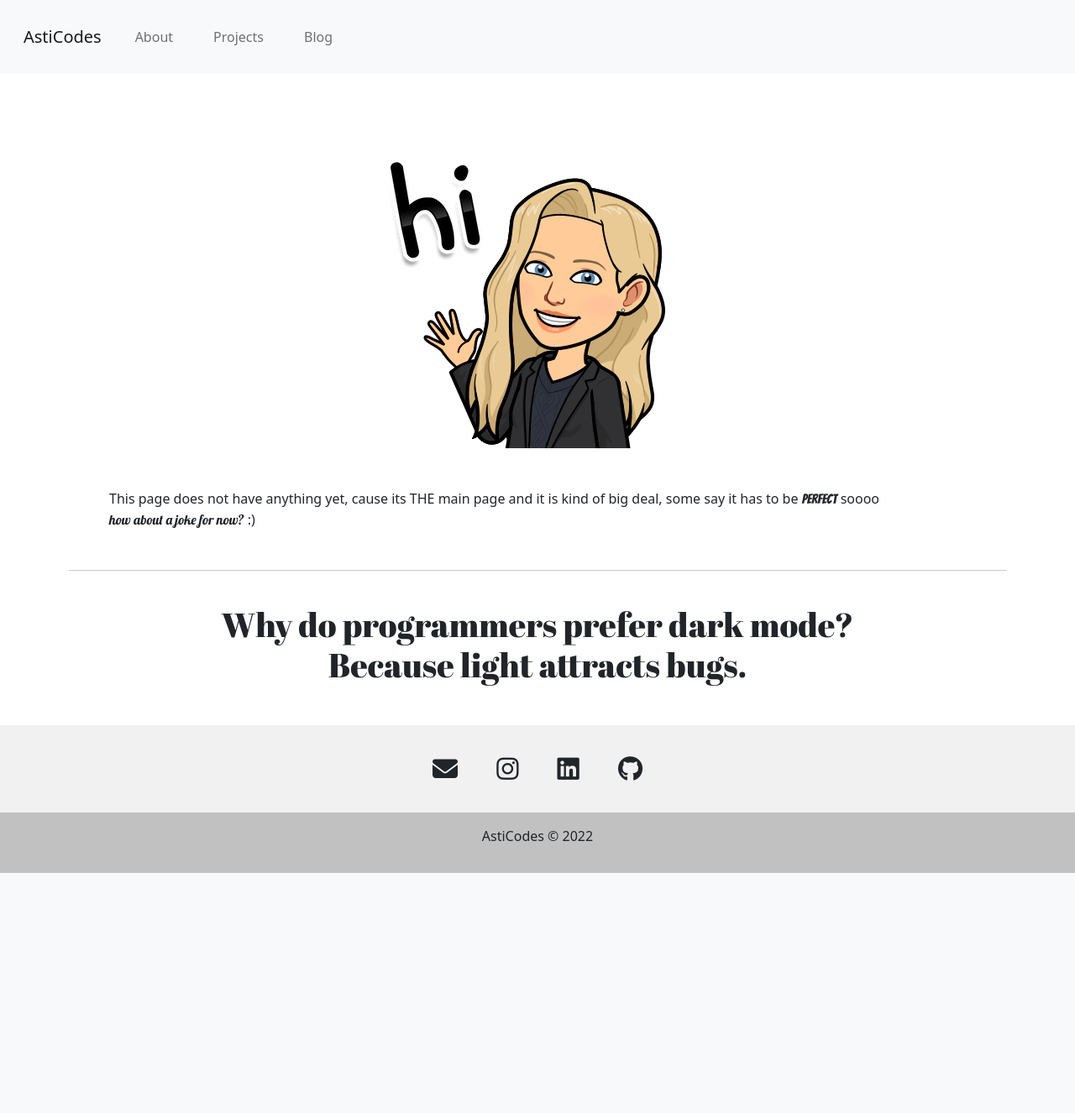
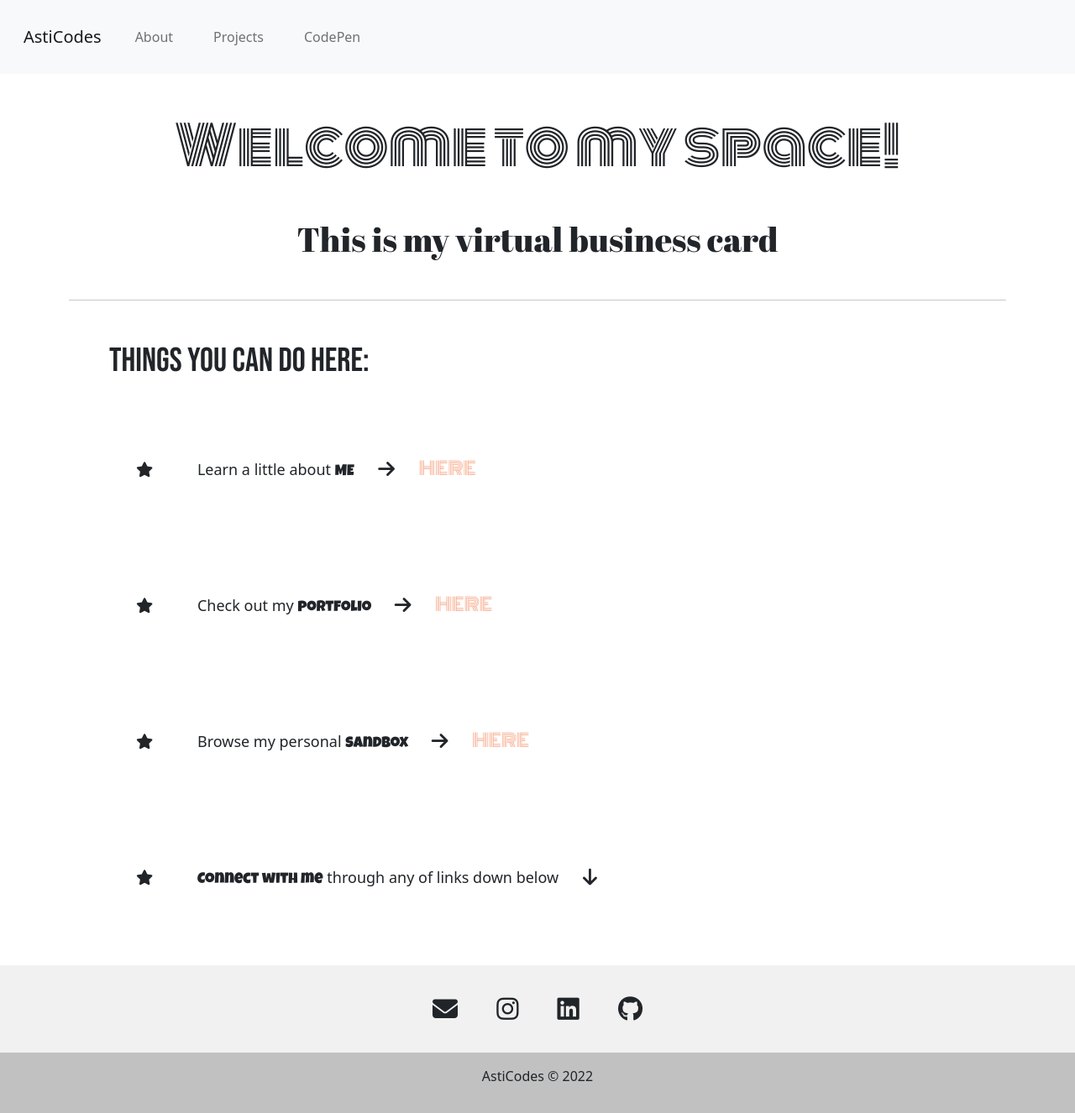
Before and after one commit to AnastasiiaAsti/portfolio, a Django app: page / in a window 1280 px wide. Shown: the whole page at 84% size. Before the commit the page ends 1040 px from the top, so only its background shows below. Run offline with Django 4.2, Linux system fonts and the light colour scheme; some libraries are stand-ins or nearby versions; some web fonts are replaced.

Commit message:
change style of home page

```diff
--- a/main_app/static/css/style.css
+++ b/main_app/static/css/style.css
@@ -37,5 +37,20 @@ font-family: 'Monoton', cursive;
 }
 
 .color {
-    color: #F8B195;;
+    color: #F8B195;
 }
+
+.list ul li {
+    list-style: none;
+    font-size: large;
+}
+
+
+.here:link {
+    text-decoration: none;
+    font-size: larger;
+}
+
+.here:hover {
+
+}
--- a/main_app/templates/about.html
+++ b/main_app/templates/about.html
@@ -6,12 +6,12 @@
   <div class="row row-cols-auto mt-5">
     <div class="col-md-6 col-sm-10 text-center">
       <img
-        class="img-fluid rounded shadow-lg mb-5"
-        src="/static/images/profile.png"
+        class="img-fluid rounded mb-5"
+        src="/static/images/asti.png"
       />
     </div>
     <div class="col-md-6 col-sm-12">
-      <h2 class="">Hey, my name is <span class="lucky display-4 color"> Asti </span> !</h2><hr>
+      <h2 class="">My name is <span class="lucky display-4 color"> Asti </span> !</h2><hr>
       <p>
         I am a <span class="beda display-6">fullstack software developer</span>  aka  <span class="bangers display-6">software engineer</span>  aka  <span class="bedas display-6">frontend
         developer</span>  aka  <span class="color">psychology & yoga expert</span><br /><hr>
--- a/main_app/templates/base.html
+++ b/main_app/templates/base.html
@@ -6,6 +6,7 @@
     <meta charset="UTF-8" />
     <meta name="viewport" content="width=device-width, initial-scale=1.0" />
     <meta http-equiv="X-UA-Compatible" content="ie=edge" />
+    <link rel="stylesheet" href="https://cdnjs.cloudflare.com/ajax/libs/font-awesome/6.1.2/css/all.min.css" integrity="sha512-1sCRPdkRXhBV2PBLUdRb4tMg1w2YPf37qatUFeS7zlBy7jJI8Lf4VHwWfZZfpXtYSLy85pkm9GaYVYMfw5BC1A==" crossorigin="anonymous" referrerpolicy="no-referrer" />
     <link
       href="https://cdn.jsdelivr.net/npm/bootstrap@5.2.0-beta1/dist/css/bootstrap.min.css"
       rel="stylesheet"
@@ -25,10 +26,6 @@
       rel="stylesheet"
       type="text/css"
     />
-    <script
-      src="https://kit.fontawesome.com/a3ace96fcd.js"
-      crossorigin="anonymous"
-    ></script>
 
     <title>Asti codes</title>
   </head>
@@ -52,7 +49,7 @@
             <div class="navbar-nav">
               <a class="m-3 nav-link" href="{% url 'about' %}">About</a>
               <a class="m-3 nav-link" href="{% url 'projects_index' %}">Projects</a>
-              <a class="m-3 nav-link" href="{% url 'posts_index' %}">Blog</a>
+              <a class="m-3 nav-link" href="https://codepen.io/AnastasiiaAsti" target="_blank">CodePen</a>
             </div>
           </div>
         </div>
--- a/main_app/templates/home.html
+++ b/main_app/templates/home.html
@@ -1,12 +1,47 @@
 {% extends 'base.html' %} {% block content %}
 
 
-<div class="text-center m-5"><img src="/static/images/hi.png" alt=""></div>
-<p class="m-5">This page does not have anything yet, cause its THE main page and it is kind of big deal, some say it has to be <span class="bangers">PERFECT</span> soooo <br>
-    <span class="lobster mt-5 text-end">how about a joke for now?</span> :)</p>
+<div class="text-center m-5">
+    <p class="m-5 display-3 monoton">Welcome to my space!</p>
+</div>
+
+
+
+<p class="abril text-center mb-5 display-6">This is my virtual business card
+</p>
 <hr>
-<br>
 
-<p class="abril display-6 text-center mb-5">Why do programmers prefer dark mode?<br>
-    Because light attracts bugs.</p>
+<div class="m-5">
+    <span class="display-6 bedas">Things you can do here:</span>
+</div>
+    <div class="list">
+        <ul>
+            <li class="mb-5">
+                <i class="fas fa-star m-5"></i>
+                Learn a little about
+                <span class="lucky">ME</span>
+                <i class="fas fa-arrow-right fa-lg m-4"></i>
+                <a class="monoton here color" href="{% url 'about' %}">HERE</a>
+            </li>
+            <li class="mb-5">
+                <i class="fas fa-star m-5"></i>
+                Check out my
+                <span class="lucky ">portfolio </span>
+                <i class="fas fa-arrow-right fa-lg m-4"></i>
+                <a class="monoton here color" href="{% url 'projects_index' %}">HERE</a>
+            </li>
+            <li class="mb-5">
+                <i class="fas fa-star m-5"></i>
+                Browse my personal
+                <span class="lucky ">sandbox </span>
+                <i class="fas fa-arrow-right fa-lg m-4"></i>
+                <a class="monoton here color" href="https://codepen.io/AnastasiiaAsti"
+                target="_blank"
+                >HERE</a>
+
+            </li>
+            <li class="mb-5"><i class="fas fa-star m-5"></i>  <span class="lucky">Connect with me</span> through any of links down below <i class="fas fa-arrow-down fa-lg m-4"></i></li>
+        </ul>
+    </div>
+
 {% endblock %}
```
Also changed, not shown: main_app/static/images/asti.png (added), main_app/static/images/hi.png (deleted), main_app/static/images/profile.png (deleted).
